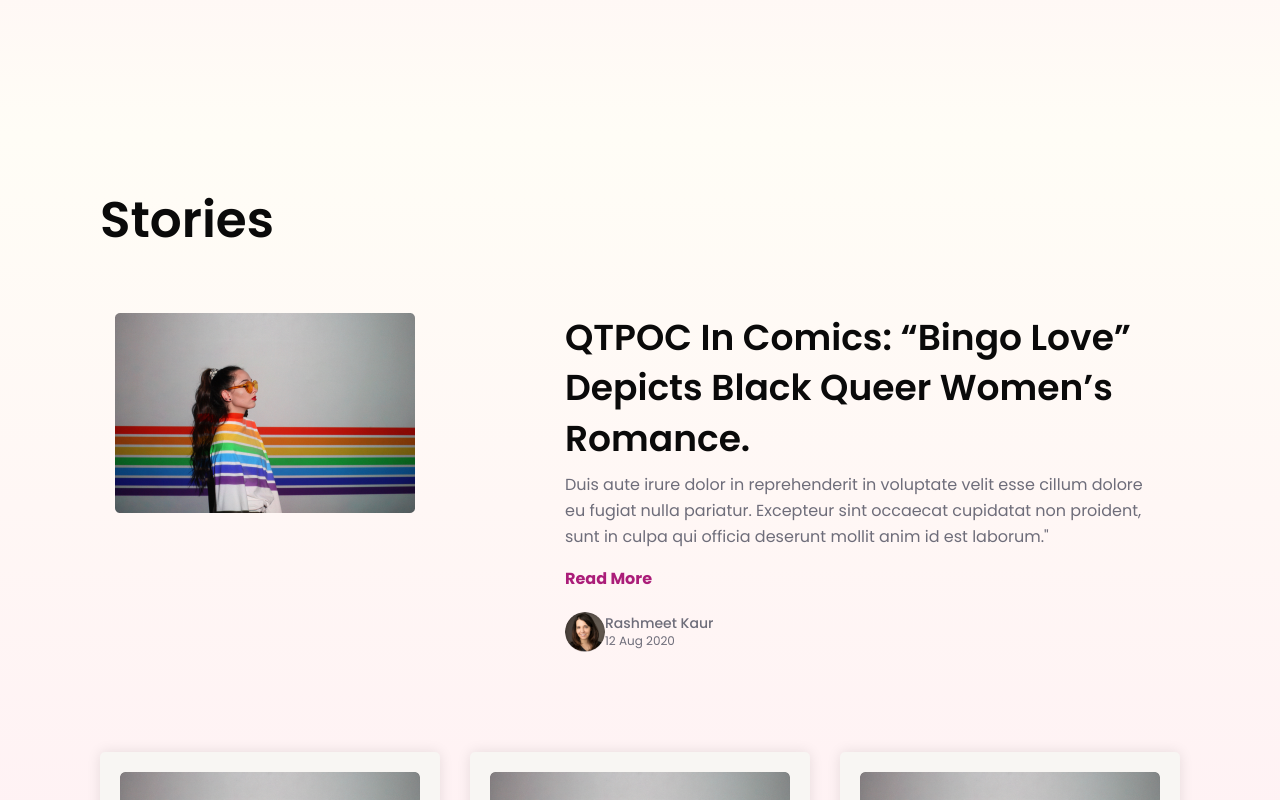
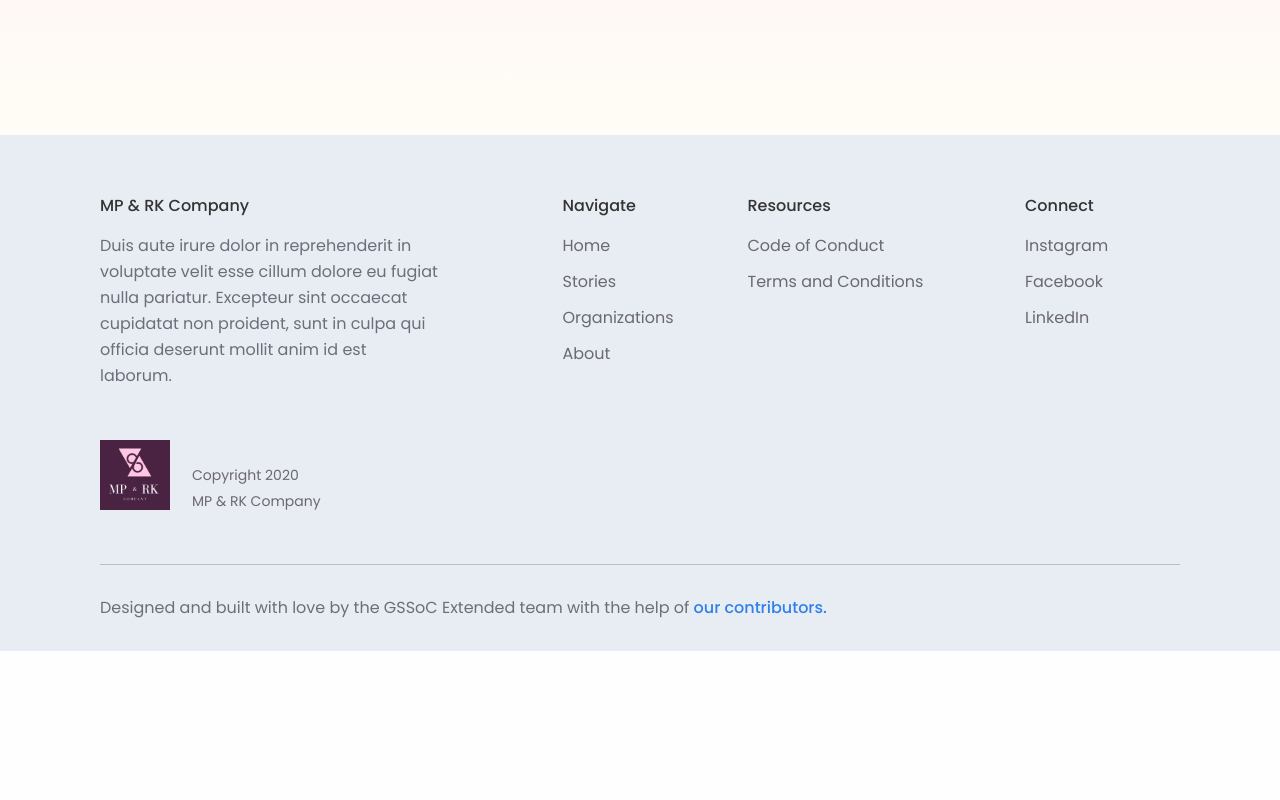
Before and after one commit to girlscript/feminist-bible-phase-2, a React (Create React App) app in the folder frontend/: page / in a window 1280 px wide. Shown: the part 2200-3000 px from the top of the page. After the commit the page ends 2851 px from the top, so only its background shows below. Built offline with nearby package versions, Linux system fonts and the light colour scheme.

Commit message:
Issue 90 done BlogListPage

```diff
--- a/frontend/src/App.js
+++ b/frontend/src/App.js
@@ -5,7 +5,6 @@ import Footer from "./components/Footer.jsx";
 import Header from "./components/Header.jsx";
 import avatar_image from "./images/avatar.png";
 import Registration from "./pages/Registration";
-import BlogList from "./components/BlogList.jsx";
 
 
 function App() {
@@ -18,7 +17,7 @@ function App() {
         <Home path="/" exact/>
         <Registration path="/register" exact />
       </Switch>
-      <BlogList/>
+
       <Footer />
     </Router>
   );
--- a/frontend/src/css/components/BlogList.scss
+++ b/frontend/src/css/components/BlogList.scss
@@ -38,7 +38,6 @@
     }
 
 .blog_img{
-   // margin-left: 400px;
     width: 100%;
 
 
```
